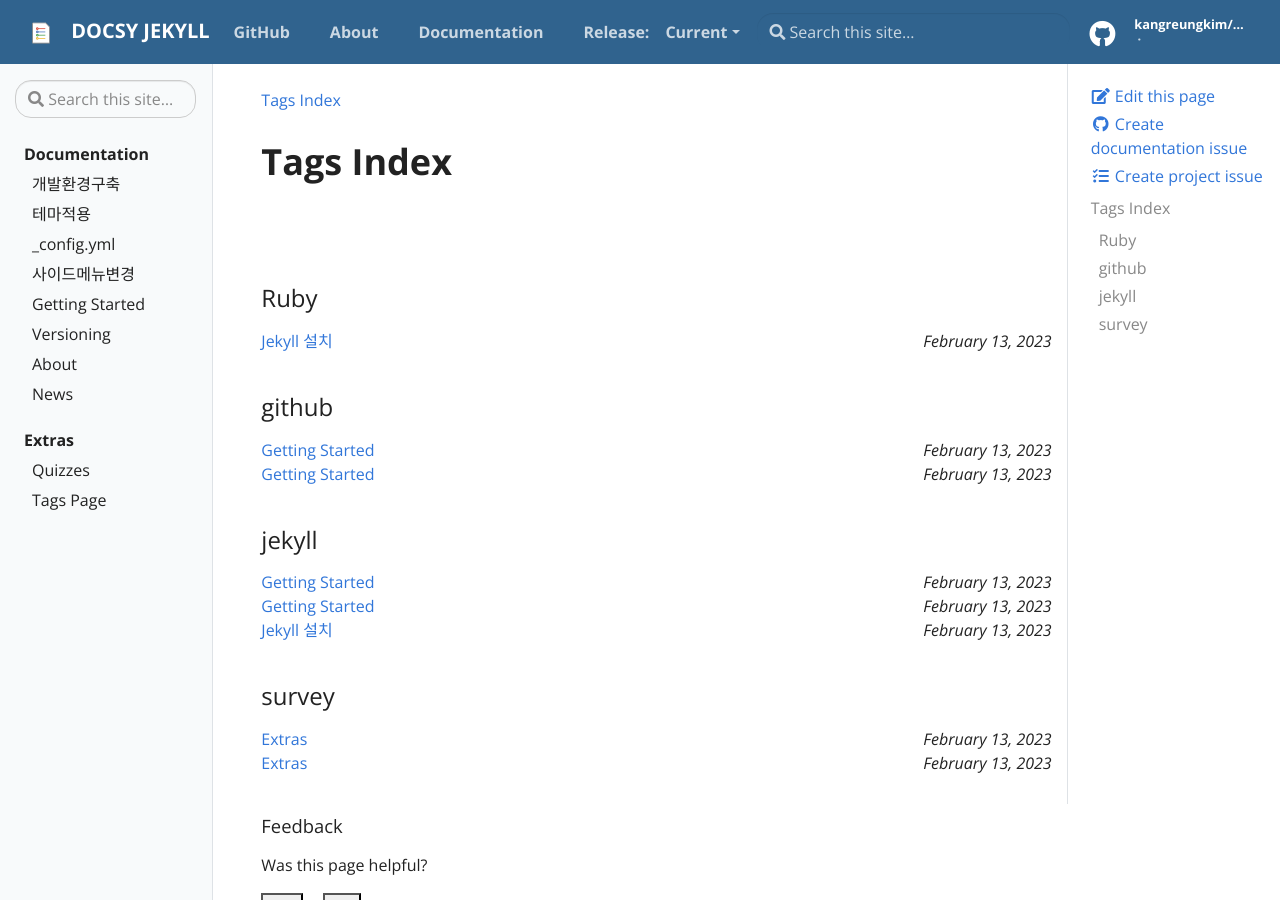
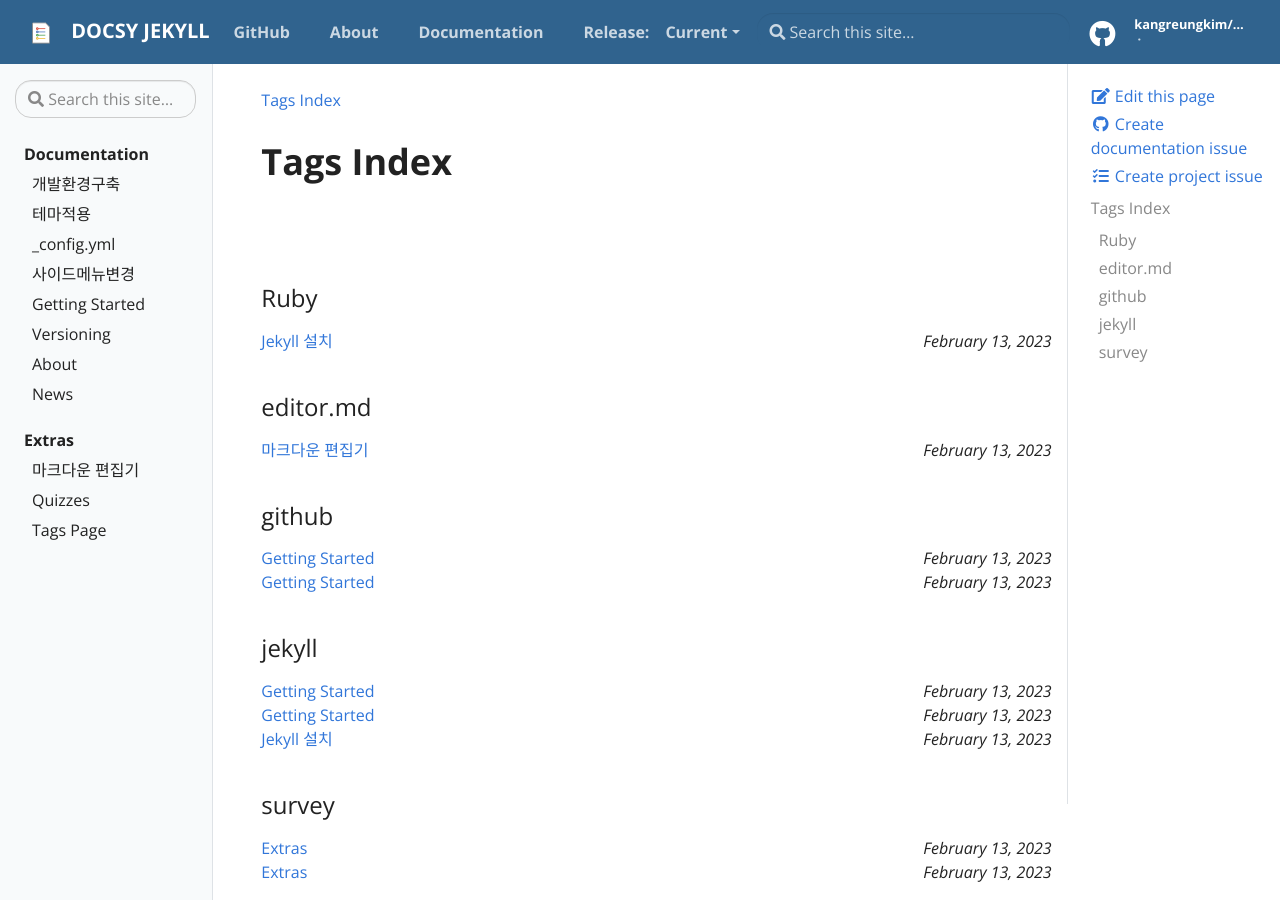
Before and after one commit to kangreungkim/jekyll, a Jekyll site: the page built from pages/tags.html, in a window 1280 px wide and 900 px high. Built offline with Jekyll 4.4.1, drawn with Linux system fonts in a browser that asks for light colours.

Commit message:
last update

```diff
--- a/_data/toc.yml
+++ b/_data/toc.yml
@@ -27,6 +27,8 @@
 - title: "Extras"
   url: "docs/extras"
   links:
+    - title: "마크다운 편집기"
+      url: "docs/markdown-edit"
     - title: Quizzes
       url: "docs/extras/example-quiz"
     - title: Tags Page
--- /dev/null
+++ b/_docs/markdown-edit.md
@@ -0,0 +1,11 @@
+---
+title: 마크다운 편집기
+tags:
+ - editor.md
+description:
+---
+
+#마크다운 편집기
+
+1. [editor.md](https://pandao.github.io/editor.md/en.html "editor.md")
+   - 메뉴바가 있어서 사용하기 편하다.
```
Also changed, not shown: _docs/install.md (+9 -0 lines).
